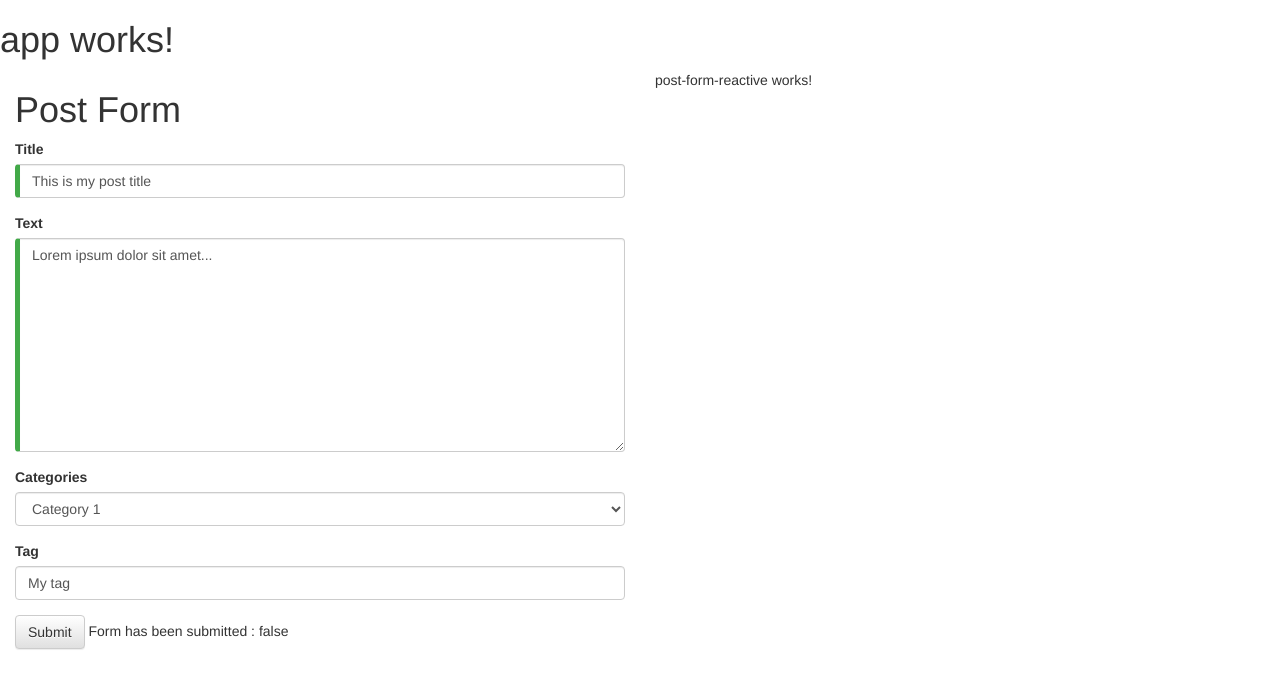
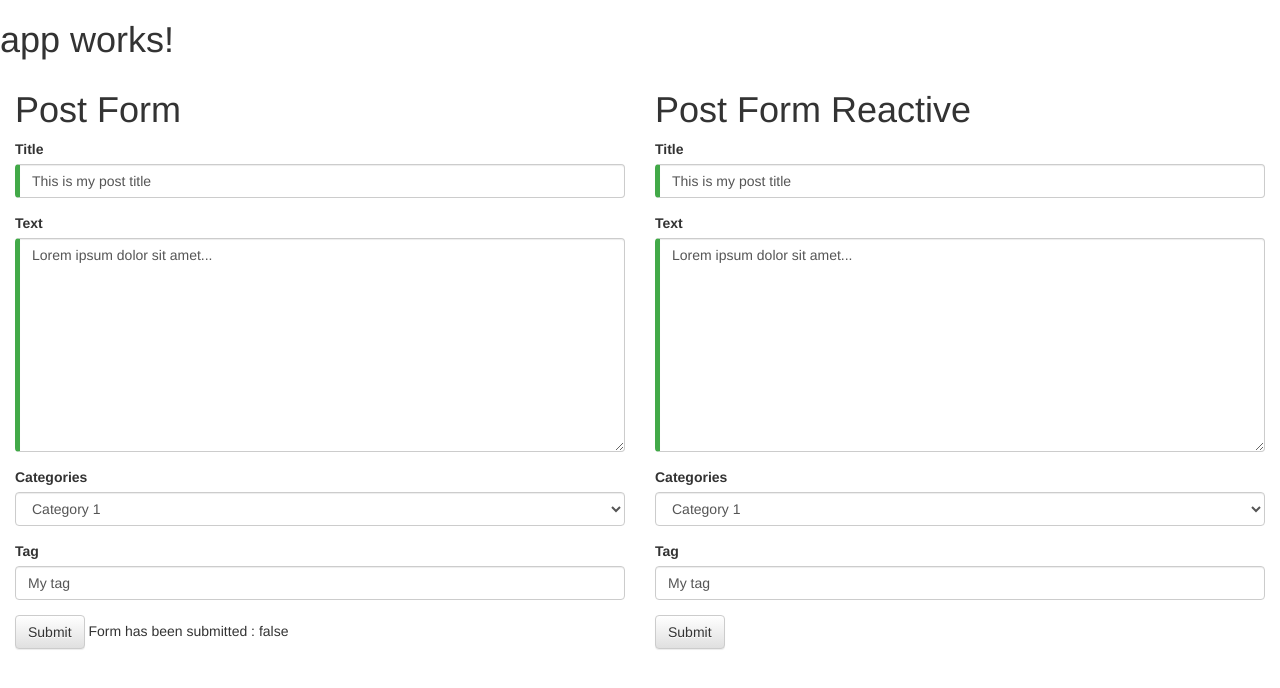
Before and after one commit to WeAreOne/ng-forms, an Angular app: page / in a window 1280 px wide. Shown: the top 688 px of the page. Built offline with nearby package versions, Linux system fonts and the light colour scheme.

Commit message:
Reactive forms : création du template

```diff
--- a/src/app/posts/post-form-reactive/post-form-reactive.component.css
+++ b/src/app/posts/post-form-reactive/post-form-reactive.component.css
@@ -0,0 +1,7 @@
+.ng-valid[required] {
+  border-left: 5px solid #42A948; /* green */
+}
+
+.ng-invalid:not(form) {
+  border-left: 5px solid #a94442; /* red */
+}
--- a/src/app/posts/post-form-reactive/post-form-reactive.component.html
+++ b/src/app/posts/post-form-reactive/post-form-reactive.component.html
@@ -1,3 +1,26 @@
-<p>
-  post-form-reactive works!
-</p>
+<h1>Post Form Reactive</h1>
+<form [formGroup]="postForm">
+  <div class="form-group">
+    <label for="title">Title</label>
+    <input type="text" id="title" class="form-control" required
+           formControlName="title">
+  </div>
+  <div class="form-group">
+    <label for="text">Text</label>
+    <textarea id="text" cols="30" rows="10" class="form-control" required
+              formControlName="text"></textarea>
+  </div>
+  <div class="form-group">
+    <label for="category">Categories</label>
+    <select class="form-control" name="category" id="category"
+            formControlName="category">
+      <option *ngFor="let category of categories" [value]="category">{{ category }}</option>
+    </select>
+  </div>
+  <div class="form-group">
+    <label for="tag">Tag</label>
+    <input type="text" name="tag" id="tag" class="form-control"
+           formControlName="tag">
+  </div>
+  <button type="submit" class="btn btn-default">Submit</button>
+</form>
```
